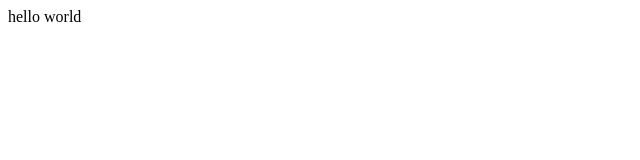
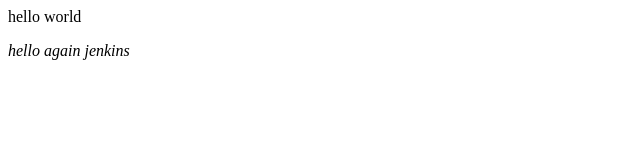
Before and after one commit to mechazawa14/proj-demo, a plain HTML site: page index.html in a window 1280 px wide. Shown: the whole page, without its empty margins (0-640 px from the left). Drawn offline with Linux system fonts and the light colour scheme.

Commit message:
Update index.html

```diff
--- a/index.html
+++ b/index.html
@@ -1 +1,3 @@
 <p>hello world</p>
+
+<i> hello again jenkins </i>
```
